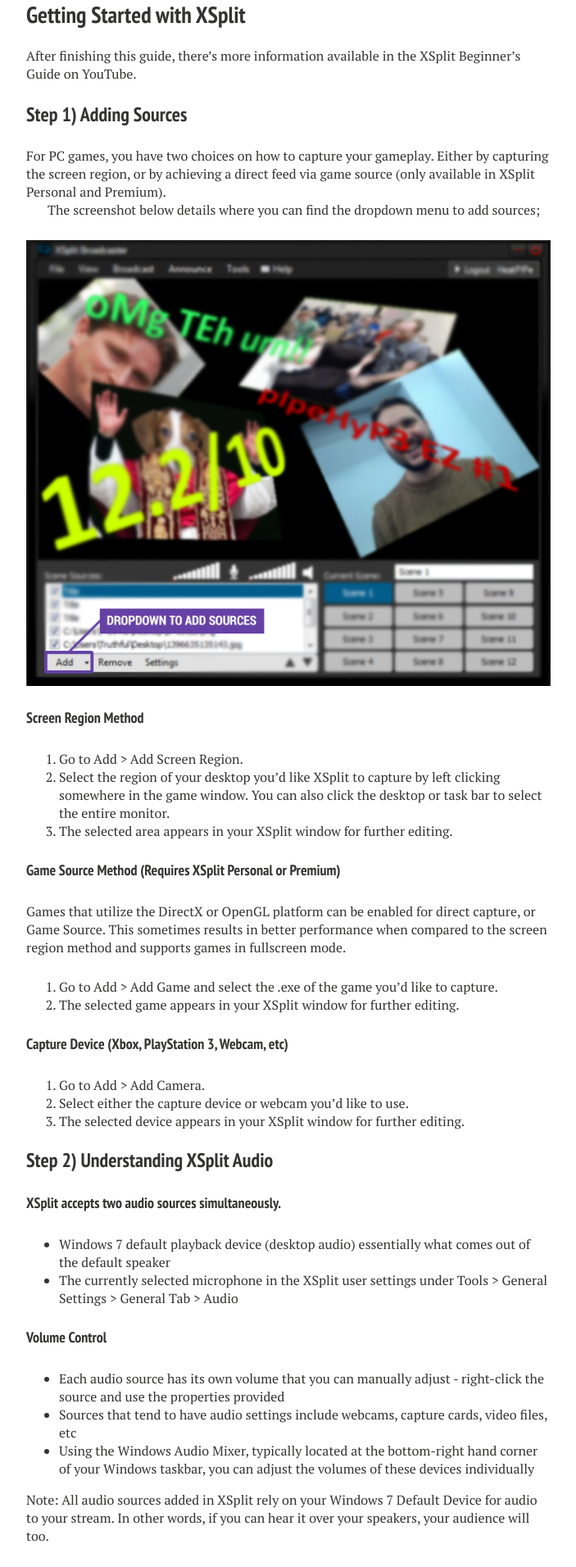
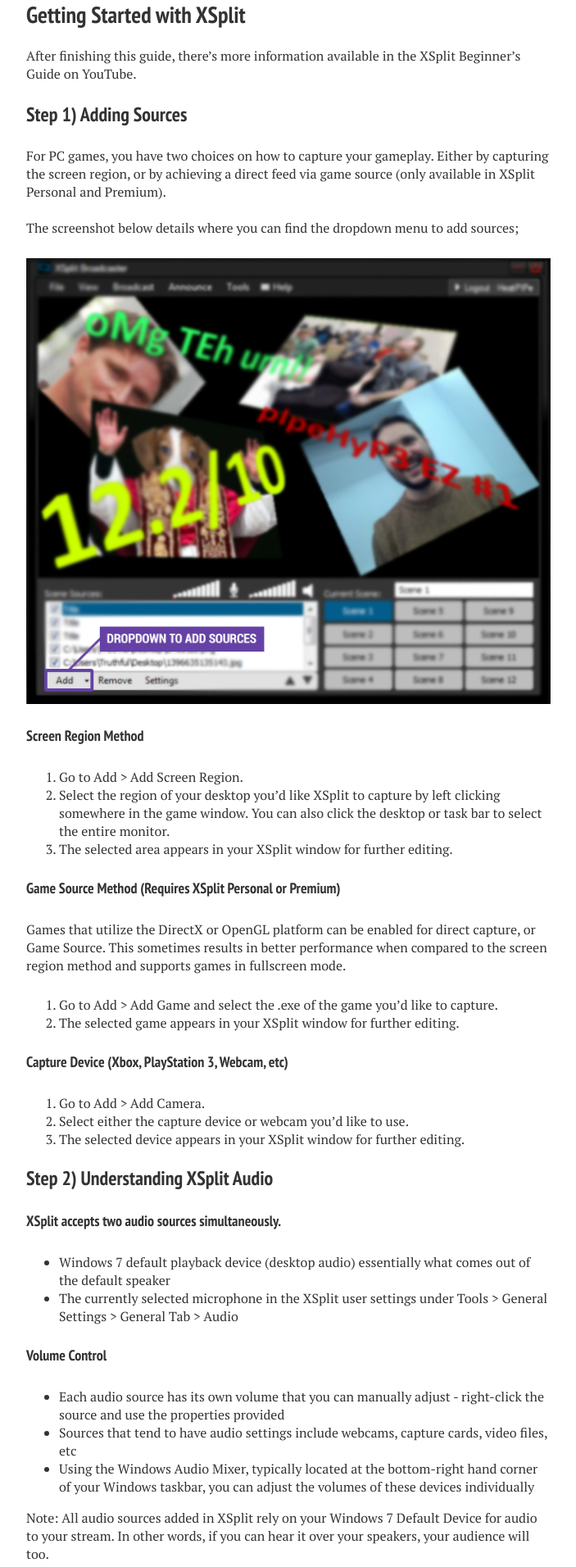
Before and after one commit to SolidPIPe/twitchtips, a Jekyll site: the page built from _posts/2014-04-18-xsplit-setup.md, in a window 1280 px wide. Shown: the part 1055-2967 px from the top of the page at 82% size, without its empty margins (288-991 px from the left). Built offline with Jekyll 4.4.1, drawn with Linux system fonts in a browser that asks for light colours; nearby versions of some CDN libraries; comment, search, counter and statistics services are not loaded.

Commit message:
Even more things

```diff
--- a/_posts/2014-04-18-xsplit-setup.md
+++ b/_posts/2014-04-18-xsplit-setup.md
@@ -34,7 +34,7 @@
 ### Step 1) Adding Sources
 For PC games, you have two choices on how to capture your gameplay. Either by capturing the screen region, or by achieving a direct feed via game source (only available in XSplit Personal and Premium).
 
-The screenshot below details where you can find the dropdown menu to add sources;
+<br>The screenshot below details where you can find the dropdown menu to add sources;
 
 <figure>
     <a href="/images/xsplit_guide/settings.png"><img src="/images/xsplit_guide/sources.png"></a>
```
